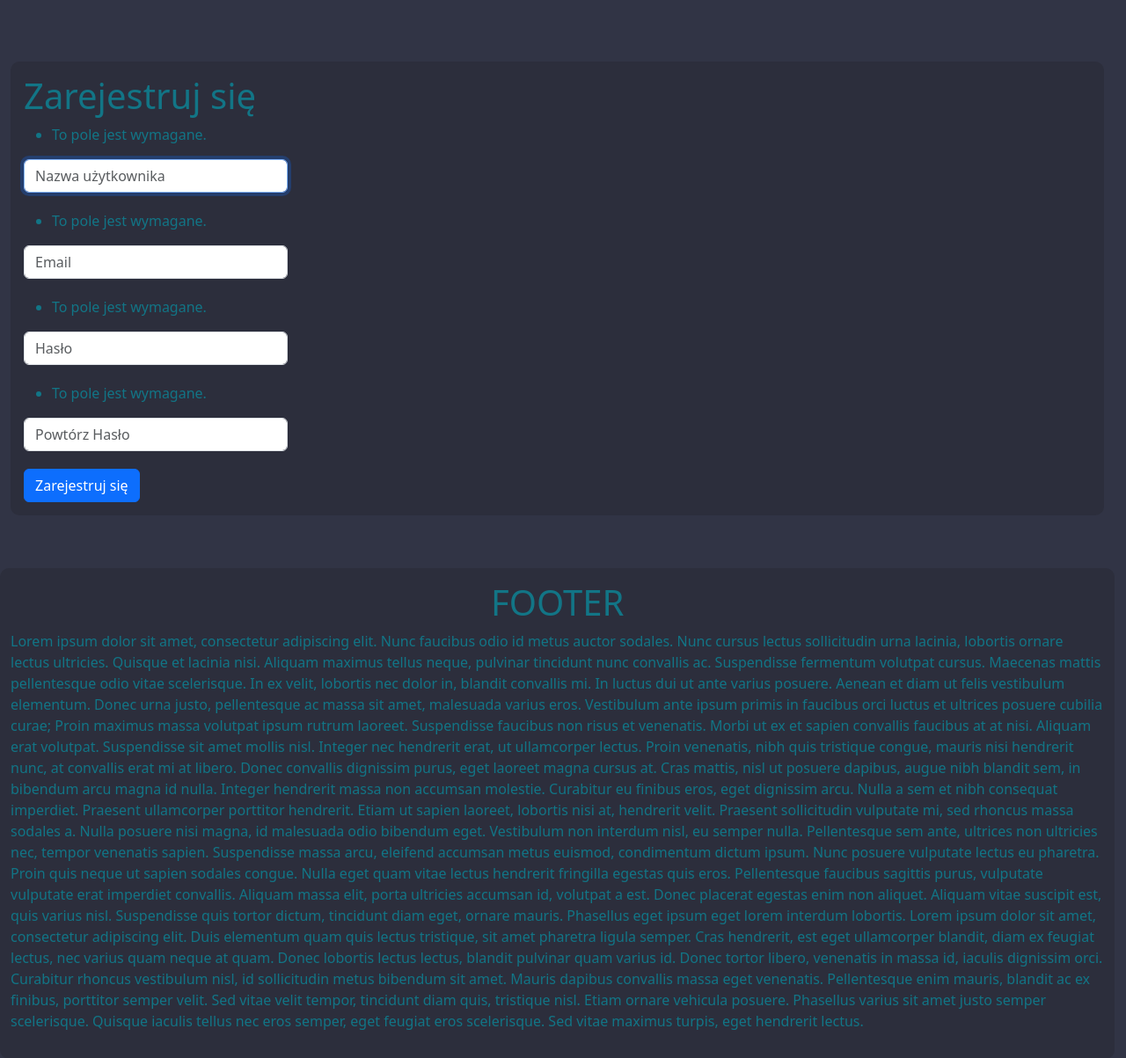
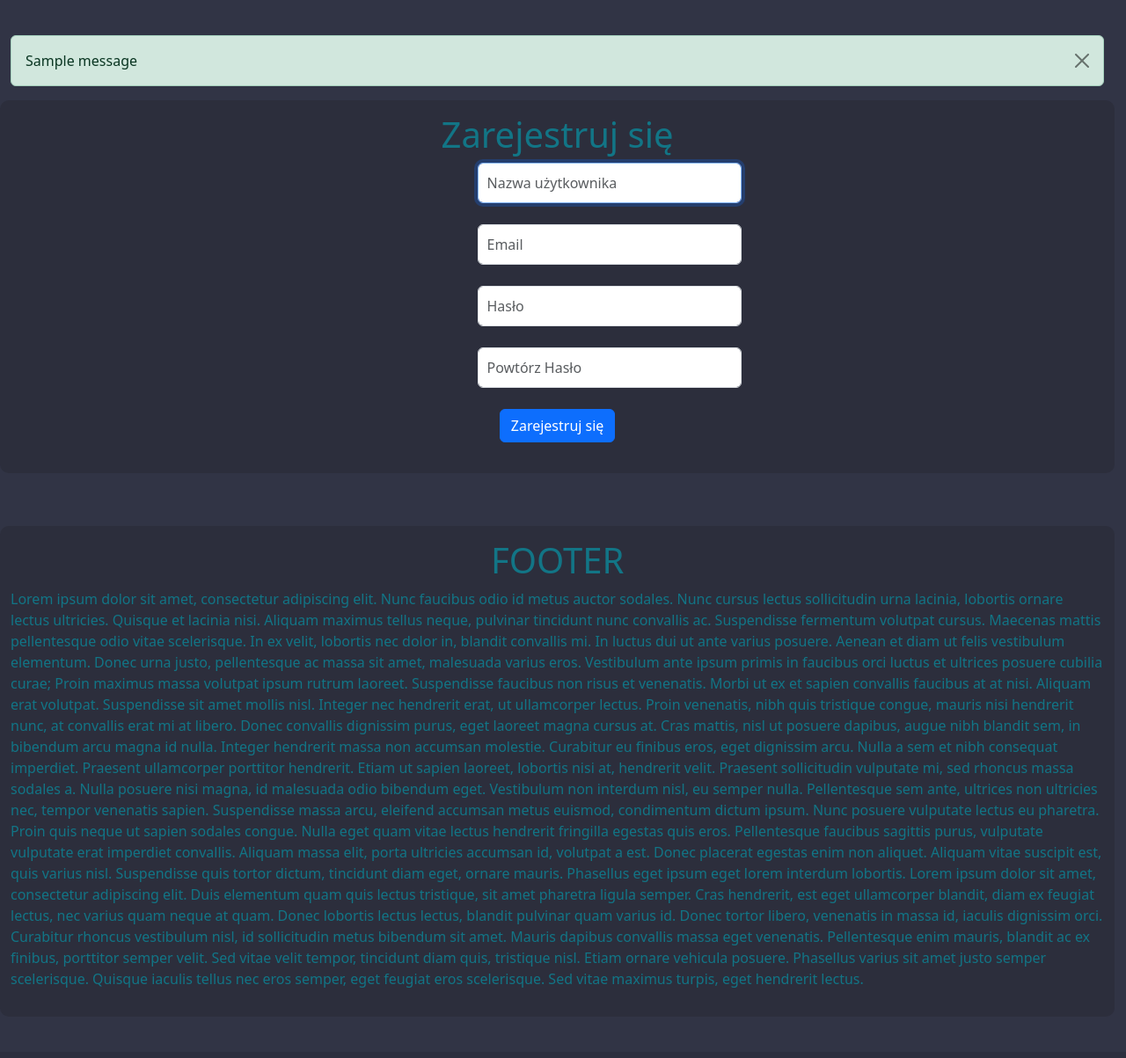
Before and after one commit to wojtekjurkowicz/budowlanka_v2, a Django app: page /accounts/register/ in a window 1280 px wide. Shown: the part 106-1309 px from the top of the page at 88% size. After the commit the page ends 1229 px from the top, so only its background shows below. Run offline with Django 5.2, Linux system fonts and the light colour scheme; tables that the repository leaves empty hold one stand-in row (values such as "Sample post"); one stand-in notice (Sample message) is shown; some libraries are stand-ins or nearby versions.

Commit message:
Prawie prawie gotowe

```diff
--- a/accounts/forms.py
+++ b/accounts/forms.py
@@ -1,13 +1,21 @@
 from django import forms
-from django.contrib.auth.forms import UserCreationForm
+from django.contrib.auth.forms import UserCreationForm, AuthenticationForm
 from django.contrib.auth.models import User
 
 
+
 class UserCreationFormWithEmail(UserCreationForm):
-    email = forms.EmailField(label='',widget=forms.EmailInput(attrs={'placeholder':'Email','style':'width: 300px','class': 'form-control'}), required=True, help_text='')
-    username = forms.CharField(label='',widget=forms.TextInput(attrs={'placeholder':'Nazwa użytkownika','style':'width: 300px','class': 'form-control'}),required=True)
-    password1 = forms.CharField(label='',widget=forms.PasswordInput(attrs={'placeholder':'Hasło','style':'width: 300px','class': 'form-control'}), required=True, min_length=8)
-    password2 = forms.CharField(label='',widget=forms.PasswordInput(attrs={'placeholder':'Powtórz Hasło','style':'width: 300px','class': 'form-control'}), required=True, min_length=8)
+    email = forms.EmailField(label='',widget=forms.EmailInput(attrs={'placeholder':'Email','style':'width: 300px','class': 'form-control padding'}), required=True)
+    username = forms.CharField(label='',widget=forms.TextInput(attrs={'placeholder':'Nazwa użytkownika','style':'width: 300px','class': 'form-control padding'}),required=True)
+    password1 = forms.CharField(label='',widget=forms.PasswordInput(attrs={'placeholder':'Hasło','style':'width: 300px','class': 'form-control padding'}), required=True, min_length=8)
+    password2 = forms.CharField(label='',widget=forms.PasswordInput(attrs={'placeholder':'Powtórz Hasło','style':'width: 300px','class': 'form-control padding'}), required=True, min_length=8)
     class Meta():
         model = User
         fields = ('username', 'email', 'password1', 'password2')
+
+class UserAuth(AuthenticationForm):
+    username = forms.CharField(label='', widget=forms.TextInput(attrs={'placeholder':'Nazwa użytkownika','style':'width: 300px','class': 'form-control'}))
+    password = forms.CharField(label='', widget=forms.PasswordInput(attrs={'placeholder': 'Hasło', 'style': 'width: 300px', 'class': 'form-control'}))
+    class Meta():
+        model = User
+        fields = ('username', 'password')
--- a/accounts/templates/registration/register.html
+++ b/accounts/templates/registration/register.html
@@ -1,15 +1,28 @@
 {% extends 'mainapp/base.html' %}
 
 {% block content %}
-<article>
+<div class="col-12">
+            {% if messages %}
+    {% for message in messages %}
+        <div class="alert {% if message.tags == 'error' %}alert-danger{% elif message.tags == 'success' %}alert-success{% endif %} alert-dismissible fade show" role="alert">
+            {{ message }}
+            <button type="button" class="btn-close" data-bs-dismiss="alert" aria-label="Close"></button>
+        </div>
+    {% endfor %}
+{% endif %}
+<article class="row text-center justify-content-center">
     <h1>Zarejestruj się</h1>
-     <form action="{% url 'accounts:register' %}" method="post">
+    <div class="col-2">
+         <form action="{% url 'accounts:register' %}" method="post">
         {% csrf_token %}
-        {{ form }}
-
+         {{ form.username }}<br>
+         {{ form.email }}<br>
+         {{ form.password1}}<br>
+         {{ form.password2 }}<br>
         <button name="submit" class="btn btn-primary">Zarejestruj się</button>
     </form>
+    </div>
 </article>
-
+</div>
 
 {% endblock content %}
--- a/accounts/views.py
+++ b/accounts/views.py
@@ -2,12 +2,12 @@ from django.shortcuts import render, redirect
 from django.contrib.auth import login, authenticate
 from django.contrib.auth.forms import UserCreationForm, AuthenticationForm
 from django.contrib import messages
-from .forms import UserCreationFormWithEmail
+from .forms import UserCreationFormWithEmail, UserAuth
 
 
 def login_view(request):
     if request.method == 'POST':
-        form = AuthenticationForm(request, data=request.POST)
+        form = UserAuth(request, data=request.POST)
         if form.is_valid():
             username = form.cleaned_data.get('username')
             password = form.cleaned_data.get('password')
@@ -21,7 +21,7 @@ def login_view(request):
         else:
             messages.error(request, 'Nieprawidłowe dane logowania.')
     else:
-        form = AuthenticationForm()
+        form = UserAuth()
     return render(request, 'registration/login.html', {'form': form})
 
 
@@ -39,7 +39,8 @@ def register_view(request):
             login(request, new_user)
             messages.success(request, 'Rejestracja zakończona sukcesem.')
             return redirect('mainapp:index')
-
+        else:
+            messages.error(request, 'Hasła nie są takie same')
     # Display a blank or invalid form
     context = {'form': form}
     return render(request, 'registration/register.html', context)
--- a/mainapp/templates/mainapp/base.html
+++ b/mainapp/templates/mainapp/base.html
@@ -55,6 +55,10 @@
             height: 600px;
             max-height: 100%;
         }
+        .padding
+        {
+            padding: 10px;
+        }
     </style>
 </head>
 <body>
@@ -96,12 +100,7 @@
         </div>
         <div class = "container-fluid container-md-8">
             <div class="row" >
-                <div class="col-xxl-4 order-xxl-last col-md-12 order-md-first" style="padding: 5px;">
-                    {% block content2 %}{% endblock content2 %}
-                </div>
-                <div class="col-xxl-8 order-xxl-first col-md-12 order-md-last">
-                    {% block content %}{% endblock content %}
-                </div>
+                {% block content %}{% endblock content %}
             </div>
          <div class="row" style="position: relative;">
              <article>
--- a/mainapp/templates/mainapp/blog.html
+++ b/mainapp/templates/mainapp/blog.html
@@ -1,6 +1,8 @@
 {% extends 'mainapp/base.html' %}
 
 {% block content %}
+
+<div class="col-12">
 
     <h1>Aktualności</h1>
         {% for entry in page_obj %}
@@ -32,5 +34,6 @@
             </span>
         </div>
     {% endif %}
+</div>
 
 {% endblock content %}
--- a/mainapp/views.py
+++ b/mainapp/views.py
@@ -78,6 +78,7 @@ def detail(request, entry_id):
                 comment.author = request.user
                 comment.realization = entry
                 comment.save()
+                messages.success(request, "Komentarz został dodany.")
                 logger.info(f"Nowy komentarz dodany przez {request.user} do realizacji {entry_id}")
                 return redirect('mainapp:detail', entry_id=entry.id)
         else:
@@ -156,6 +157,7 @@ def appointment(request):
                     fail_silently=False,
                 )
                 logger.info(f"Wizyta utworzona na {appointment.date} z opisem {appointment.description}")
+                messages.success(request, f"Wizyta utworzona na {appointment.date.day}-{appointment.date.month}-{appointment.date.year} z opisem {appointment.description}")
                 logger.info("Wysłano e-mail potwierdzający wizytę.")
                 # Always redirect back to the appointment page after a successful submission
                 return redirect('mainapp:appointment')
```
Also changed, not shown: accounts/templates/registration/login.html (+6 -2 lines), mainapp/templates/mainapp/appointment.html (+19 -8 lines), mainapp/templates/mainapp/contact.html (+23 -15 lines), mainapp/templates/mainapp/detail.html (+11 -1 lines), mainapp/templates/mainapp/index.html (+16 -8 lines), db.sqlite3, 1 other file.
